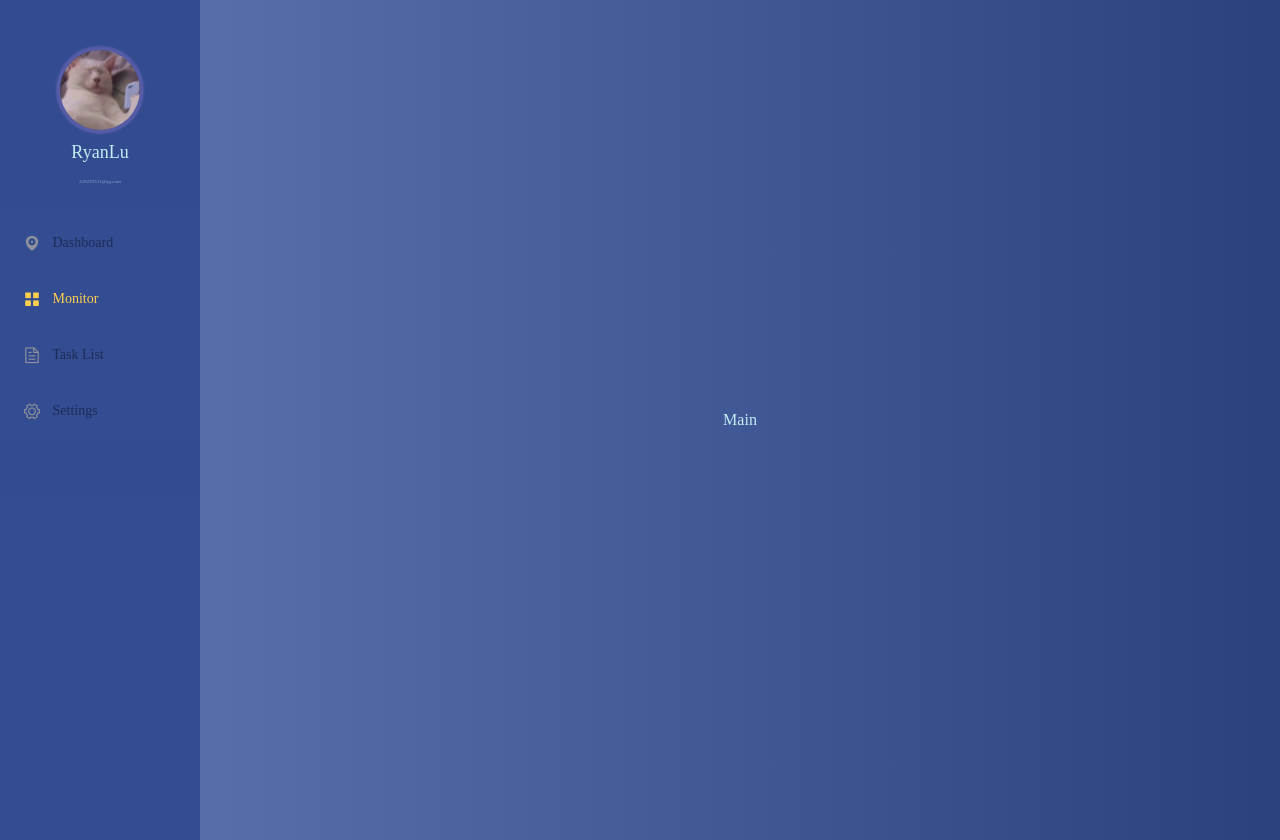
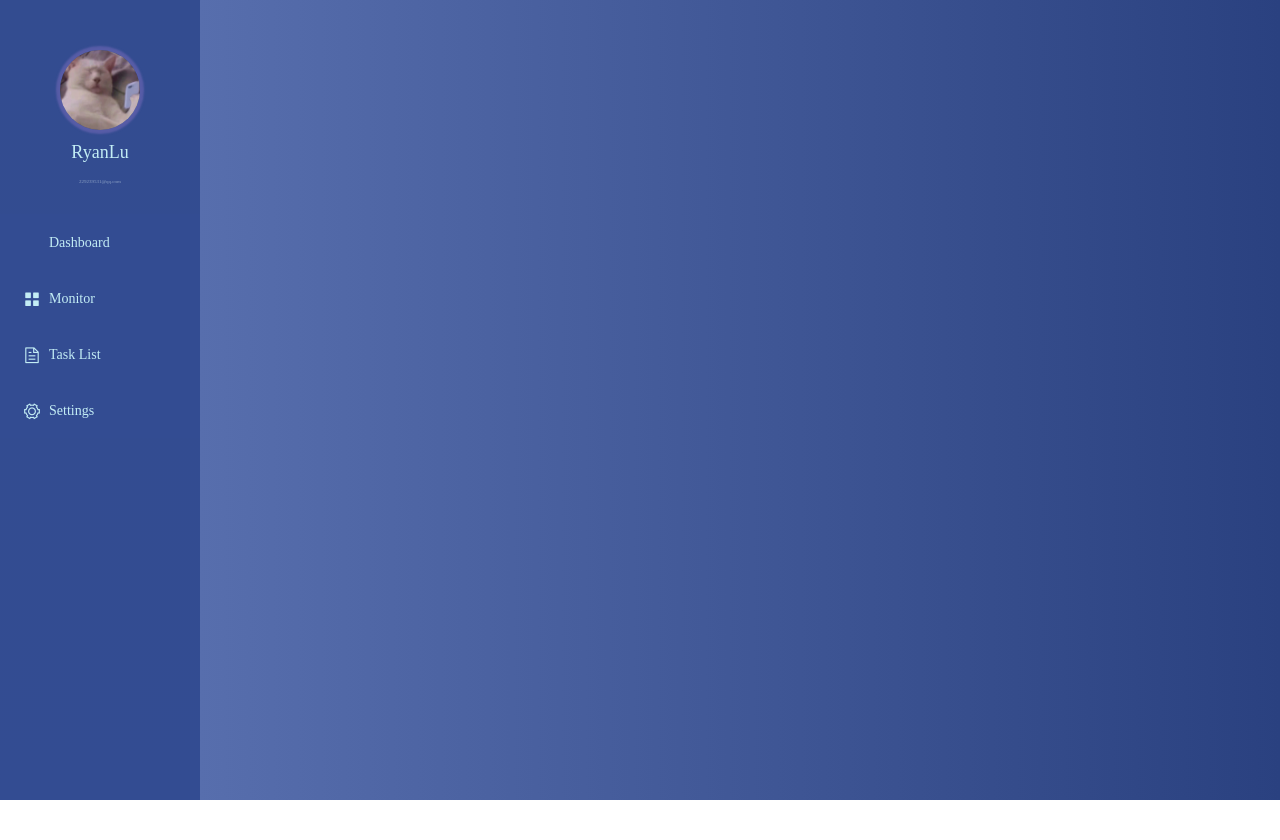
Before and after one commit to Ryan-Lu/Vue-BasicLayout, a Vue app: page /#/ in a window 1280 px wide. After the commit the page ends 800 px from the top, so only its background shows below. Built offline with nearby package versions, Linux system fonts and the light colour scheme.

Commit message:
添加 vue-router

```diff
--- a/package.json
+++ b/package.json
@@ -11,7 +11,8 @@
     "core-js": "^2.6.5",
     "echarts": "^4.2.1",
     "element-ui": "^2.10.1",
-    "vue": "^2.6.10"
+    "vue": "^2.6.10",
+    "vue-router": "^3.0.7"
   },
   "devDependencies": {
     "@vue/cli-plugin-babel": "^3.9.0",
--- a/public/index.html
+++ b/public/index.html
@@ -12,6 +12,7 @@
       <strong>We're sorry but hello-world doesn't work properly without JavaScript enabled. Please enable it to continue.</strong>
     </noscript>
     <div id="app"></div>
+    <script src="//at.alicdn.com/t/font_1298085_tjrc8ba9n3l.js"></script>
     <!-- built files will be auto injected -->
   </body>
 </html>
--- /dev/null
+++ b/src/components/Dashboard.vue
@@ -0,0 +1,15 @@
+<template>
+    <div class="component1">
+        组件1
+    </div>
+</template>
+
+<script>
+export default {
+
+}
+</script>
+
+<style>
+
+</style>
--- /dev/null
+++ b/src/components/Monitor.vue
@@ -0,0 +1,15 @@
+<template>
+    <div class="component2">
+        组件2
+    </div>
+</template>
+
+<script>
+export default {
+
+}
+</script>
+
+<style>
+
+</style>
--- a/src/layouts/BasicLayout.vue
+++ b/src/layouts/BasicLayout.vue
@@ -6,7 +6,9 @@
           <AsideMenu />
       </el-aside>
       <el-container>
-        <el-main>Main</el-main>
+        <el-main class="site-content">
+          <router-view></router-view>
+        </el-main>
       </el-container>
     </el-container>
   </div>
@@ -42,7 +44,7 @@ export default {
   background-image: linear-gradient(to right, #576ead 0%, #2a4180 100%);
   color: #c3edf5;
   text-align: center;
-  line-height: 100vh;
+  min-height: 100vh;
 }
 
 body > .el-container {
--- a/src/views/aside/AsideMenu.vue
+++ b/src/views/aside/AsideMenu.vue
@@ -7,24 +7,27 @@
         @open="handleOpen"
         @close="handleClose"
         background-color="#334c92"
-        text-color="#1d2d58"
-        active-text-color="#ffd04b"
+        active-text-color="#c3edf5"
+        text-color="#c3edf5"
+        :router="true"
       >
-        <el-menu-item index="1">
-            <i class="el-icon-location"></i>
-          <span slot="title">  Dashboard</span>
+        <el-menu-item index="/dashboard">
+          <svg class="el-icon-menu icon" aria-hidden="true">
+            <use xlink:href="#icon-Dashboard" />
+          </svg>
+          <span slot="title">Dashboard</span>
         </el-menu-item>
-        <el-menu-item index="2">
+        <el-menu-item index="/monitor">
           <i class="el-icon-menu"></i>
-          <span slot="title">  Monitor</span>
+          <span slot="title">Monitor</span>
         </el-menu-item>
         <el-menu-item index="3">
           <i class="el-icon-document"></i>
-          <span slot="title">  Task List</span>
+          <span slot="title">Task List</span>
         </el-menu-item>
         <el-menu-item index="4">
           <i class="el-icon-setting"></i>
-          <span slot="title">  Settings</span>
+          <span slot="title">Settings</span>
         </el-menu-item>
       </el-menu>
     </el-col>
@@ -49,11 +52,17 @@ export default {
 
 
 <style>
+.el-menu-item i {
+  color: inherit;
+}
 .menu .el-menu {
   border: 0 none;
 }
+.el-menu-item.is-active {
+  background: #293d75 !important;
+}
 .el-col-12 {
-    width: 100%;
+  width: 100%;
 }
 .el-row {
   margin-top: 20px;
@@ -62,4 +71,10 @@ export default {
   text-align: left;
   color: #c3edf5;
 }
+
+.el-menu-item svg {
+  width: 1em;
+  height: 1em;
+  fill: #c3edf5;
+}
 </style>
```
Also changed, not shown: src/main.js (+14 -0 lines), 1 other file (tests, documents, lock files or other folders).
